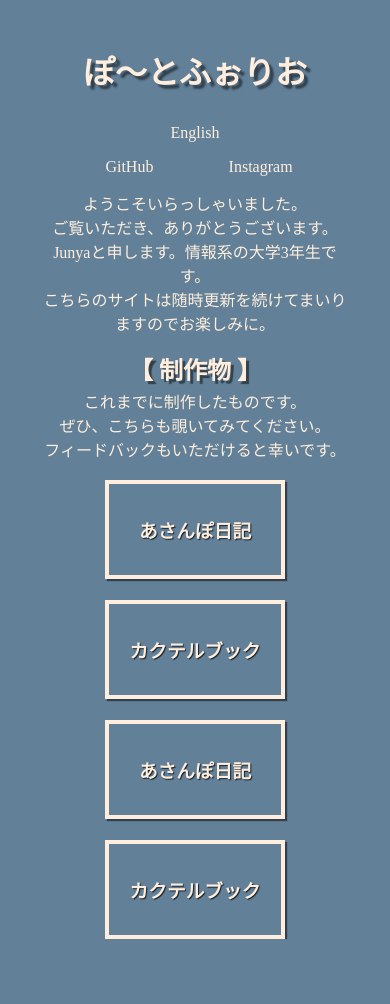
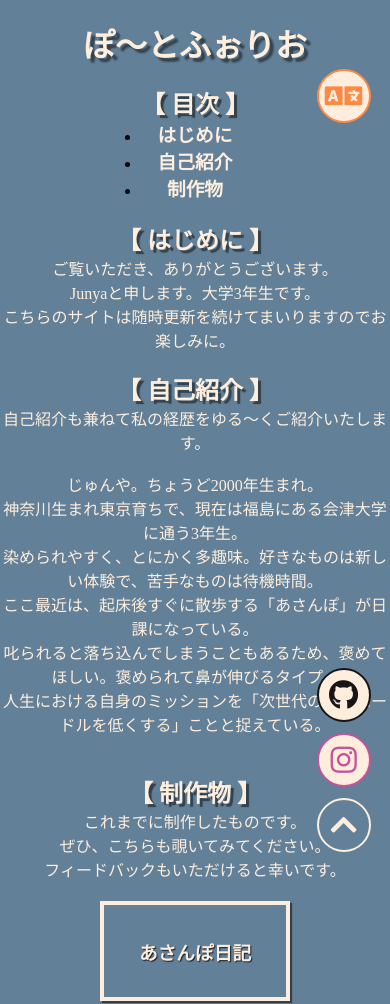
Before and after one commit to JunyaLab/portfolio, a plain HTML site: page index.html in a window 390 px wide. Shown: the top 1004 px of the page. Before the commit the page ends 939 px from the top, so only its background shows below. Drawn offline with Linux system fonts and the light colour scheme.

Commit message:
fix: modify UI and add sentences

```diff
--- a/index.html
+++ b/index.html
@@ -5,32 +5,75 @@
     <meta http-equiv="X-UA-Compatible" content="IE=edge">
     <meta name="viewport" content="width=device-width, initial-scale=1.0">
     <link rel="stylesheet" href="./style.css">
+    <link rel="stylesheet" href="./navigation.css">
+    <link rel="icon" href="favicon.ico"><link href="https://use.fontawesome.com/releases/v5.6.1/css/all.css" rel="stylesheet">
     <title>My Portfolio</title>
 </head>
 <body>
 
     <!-- Title -->
-    <h1 id="title">ぽ〜とふぉりお</h1>
-
-    <a id="change-language-btn" href="./english.html">English</a>
-    <nav id="follow-me">
-        <a id="github-btn" href="https://github.com/JunyaLab/JunyaLab">GitHub</a>
-        <a id="instagram-btn" href="https://instagram.com/iam_junya.s">Instagram</a>
-    </nav>
+    <h1 id="title-ja" class="title">ぽ〜とふぉりお</h1>
 
     <!--  -->
-    <div id="greeting">
+    <div id="navigation">
+        <a id="language-btn" class="flowbtn" href="./english.html"><i class="fas fa-language"></i></a>
+        <a id="github-btn" class="flowbtn" href="https://github.com/JunyaLab/JunyaLab"><i class="fab fa-github"></i></a>
+        <a id="instagram-btn" class="flowbtn" href="https://instagram.com/iam_junya.s"><i class="fab fa-instagram"></i></a>
+        <a id="top-btn" class="flowbtn" href="#title-ja"><i class="fas fa-chevron-up"></i></a>
+    </div>
+
+    <!--  -->
+    <div id="table">
+        <h2 class="section-title">【 目次 】</h2>
+        <ul>
+            <li><h3><a href="#greeting-ja">はじめに</a></h3></li>
+            <li><h3><a href="#career-ja">自己紹介</a></h3></li>
+            <li><h3><a href="#products-ja">制作物</a></h3></li>
+        </ul>
+    </div>
+
+
+    <!--  -->
+    <div id="greeting-ja" class="greeting">
+        <h2 class="section-title">【 はじめに 】</h2>
         <p>
-            ようこそいらっしゃいました。<br>
             ご覧いただき、ありがとうございます。<br>
-            Junyaと申します。情報系の大学3年生です。<br>
+            Junyaと申します。大学3年生です。<br>
             こちらのサイトは随時更新を続けてまいりますのでお楽しみに。
         </p>
     </div>
 
+
+    <!--  -->
+    <div id="career-ja" class="career">
+        <h2 class="section-title">【 自己紹介 】</h2>
+        <p>
+            自己紹介も兼ねて私の経歴をゆる〜くご紹介いたします。<br><br>
+
+            じゅんや。ちょうど2000年生まれ。<br>
+            神奈川生まれ東京育ちで、現在は福島にある会津大学に通う3年生。<br>
+            染められやすく、とにかく多趣味。好きなものは新しい体験で、苦手なものは待機時間。<br>
+            ここ最近は、起床後すぐに散歩する「あさんぽ」が日課になっている。<br>
+            叱られると落ち込んでしまうこともあるため、褒めてほしい。褒められて鼻が伸びるタイプ。<br>
+            人生における自身のミッションを「次世代の挑戦ハードルを低くする」ことと捉えている。<br><br>
+
+            <!-- 2013: 中学受験を経て私立桐蔭学園中等教育学校に入学<br>
+            2015: サッカーの全国大会でベスト8<br>
+            2016: 中高一貫のため、そのまま内部進学<br>
+            2018: 私立桐蔭学園中等教育学校を卒業<br>
+            2019: 河合塾新宿校で浪人<br>
+            2020: 福島県立会津大学に入学（理転）<br>
+            2024: 福島県立会津大学を卒業（見込み）<br> -->
+
+        </p>
+    </div>
+
+
+
     <!-- タイル状で制作物を表示 -->
-    <h2 id="grid-title">【 制作物 】</h2>
-    <p id="introduce-portfolio">
+    <div id="products-ja" class="products">
+        <h2 class="section-title">【 制作物 】</h2>
+        <p>
             これまでに制作したものです。<br>
             ぜひ、こちらも覗いてみてください。<br>
             フィードバックもいただけると幸いです。
@@ -73,6 +116,7 @@
                 </div>
             </a>
         </div>
+    </div>
 
 
     <script src="./script.js"></script>
--- /dev/null
+++ b/navigation.css
@@ -0,0 +1,144 @@
+/* ボタン全体の位置 */
+#navigation{
+    position: fixed;
+    top: 10%;
+    right: 5%;
+    display:flex;
+    flex-direction: column;
+    z-index: 3;
+}
+
+.flowbtn{
+    margin: 20% 0;
+    position:relative;
+    display:inline-block;
+    width:50px;
+    height:50px;
+    font-size:30px;
+    border-radius:50%;
+    text-decoration:none;
+    transition:.5s;
+}
+
+.flowbtn i{
+    position:absolute;
+    top:50%;
+    left:50%;
+    -ms-transform:translate(-50%,-50%);
+    -webkit-transform:translate(-50%,-50%);
+    transform:translate(-50%,-50%);
+}
+
+/* Change Language */
+#language-btn {
+    margin-bottom: 250%;            /* language button と SNS button の間はスペースを開ける */
+    border:solid 2px #ff8844;
+    color: #ff8844;
+    background-color: #ffeedd;
+}
+/* Languageマウスホバー時 */
+#language-btn:hover{
+    color: #ffeedd;
+    border:solid 2px #ffeedd;
+    background:#ff8844;
+}
+
+/* GitHub */
+#github-btn {
+    border:solid 2px #171515;
+    color: #171515;
+    background-color: #ffeedd;
+}
+/* GitHubマウスホバー時 */
+#github-btn:hover{
+    color: #ffeedd;
+    border:solid 2px #ffeedd;
+    background:#171515;
+    font-size:35px;
+}
+
+/* Instagram */
+#instagram-btn {
+    border:solid 2px #c6529a;
+    color:#c6529a;
+    background-color: #ffeedd;
+}
+/* Instagramマウスホバー時 */
+#instagram-btn:hover{
+    color: #ffeedd;
+    background:#c6529a;
+    border:solid 2px #ffeedd;
+    font-size:35px;
+}
+
+/* Top */
+#top-btn {
+    margin-top: 400%;
+    border:solid 2px #ffeedd;
+    color:#ffeedd;
+    background-color: #628199;
+}
+/* Topマウスホバー時 */
+#top-btn:hover{
+    color: #628199;
+    background:#ffeedd;
+    border:solid 2px #517088;
+    font-size:35px;
+}
+
+
+
+/* For smart phone */
+@media (max-width: 600px) {
+
+    #navigation{
+        position: fixed;
+        top: 7.5%;
+        right: 5%;
+        display:flex;
+        flex-direction: column;
+        z-index: 3;
+    }
+
+    .flowbtn{
+        margin: 10% 0;
+        position:relative;
+        display:inline-block;
+        width:50px;
+        height:50px;
+        font-size:30px;
+        border-radius:50%;
+        text-decoration:none;
+        transition:.5s;
+    }
+
+    #language-btn {
+        margin-bottom: 1000%;            /* language button と SNS button の間はスペースを開ける */
+        border:solid 2px #ff8844;
+        color: #ff8844;
+        background-color: #ffeedd;
+    }
+
+    #top-btn {
+        margin-top: 10%;
+        border:solid 2px #ffeedd;
+        color:#ffeedd;
+        background-color: #628199;
+    }
+
+    /* #instagram-btn{
+        margin: 0 5%;
+        width: 100px;
+        position: relative;
+        top: auto;
+        left: auto;
+    }
+
+    #github-btn{
+        margin: 0 5%;
+        width: 100px;
+        position: relative;
+        top: auto;
+        left: auto;
+    } */
+}
--- a/style.css
+++ b/style.css
@@ -1,11 +1,13 @@
 *{
     margin: 0;
     padding: 0;
+    scroll-behavior: smooth;
 }
 
 body{
-    width: 80%;
-    margin: 0 auto;
+    display: flex;
+    flex-direction: column;
+    align-items: center;
     background-color: #628199;
 }
 
@@ -26,29 +28,39 @@ a{
     text-decoration: none;
 }
 
-#title{
-    margin: 5% 0 0;
+.title{
+    padding-top: 5%;
     display: flex;
     justify-content: center;
     text-shadow: 4px 4px 2px rgba(0,0,0,.5);
 }
 
-#greeting{
-    margin: 5% 0;
-    text-align: center;
-}
-
-#grid-title{
+.section-title{
     display: flex;
     justify-content: center;
     text-shadow: 3px 3px 1px rgba(0,0,0,.5);
 }
 
-#introduce-portfolio{
-    margin: 1% 0;
-    display: flex;
+#table{
+    padding-top: 5%;
     text-align: center;
-    justify-content: center;
+}
+
+.greeting{
+    padding-top: 5%;
+    text-align: center;
+}
+
+
+.career{
+    padding-top: 5%;
+    text-align: center;
+}
+
+.products{
+    width: 85%;
+    padding-top: 5%;
+    text-align: center;
 }
 
 #grid{
@@ -63,33 +75,6 @@ a{
 
 #tile-title{
     margin: 5%;
-}
-
-#change-language-btn{
-    width: 100px;
-    position: fixed;
-    top: 10%;
-    left: 90%;
-    display: flex;
-    justify-content: center;
-}
-
-#instagram-btn{
-    width: 100px;
-    position: fixed;
-    top: 50%;
-    left: 90%;
-    display: flex;
-    justify-content: center;
-}
-
-#github-btn{
-    width: 100px;
-    position: fixed;
-    top: 45%;
-    left: 90%;
-    display: flex;
-    justify-content: center;
 }
 
 .tile{
@@ -122,39 +107,22 @@ a{
 }
 
 
-
+/* For smart phone */
 @media (max-width: 600px) {
     #title{
-        margin: 15% 0 10%;
+        padding-top: 10%;
     }
 
-    #change-language-btn{
-        position: relative;
-        top: auto;
-        left: auto;
-        width: auto;
+    #greeting{
+        width: 80%;
     }
 
-    #follow-me{
-        margin: 5% 0;
-        display: flex;
-        justify-content: center;
+    #career{
+        width: 85%;
     }
 
-    #instagram-btn{
-        margin: 0 5%;
-        width: 100px;
-        position: relative;
-        top: auto;
-        left: auto;
-    }
-
-    #github-btn{
-        margin: 0 5%;
-        width: 100px;
-        position: relative;
-        top: auto;
-        left: auto;
+    #products{
+        width: 80%;
     }
 
     #grid{
```
Also changed, not shown: english.html (+47 -9 lines). Lines whose indentation alone changed are shown as unchanged.
